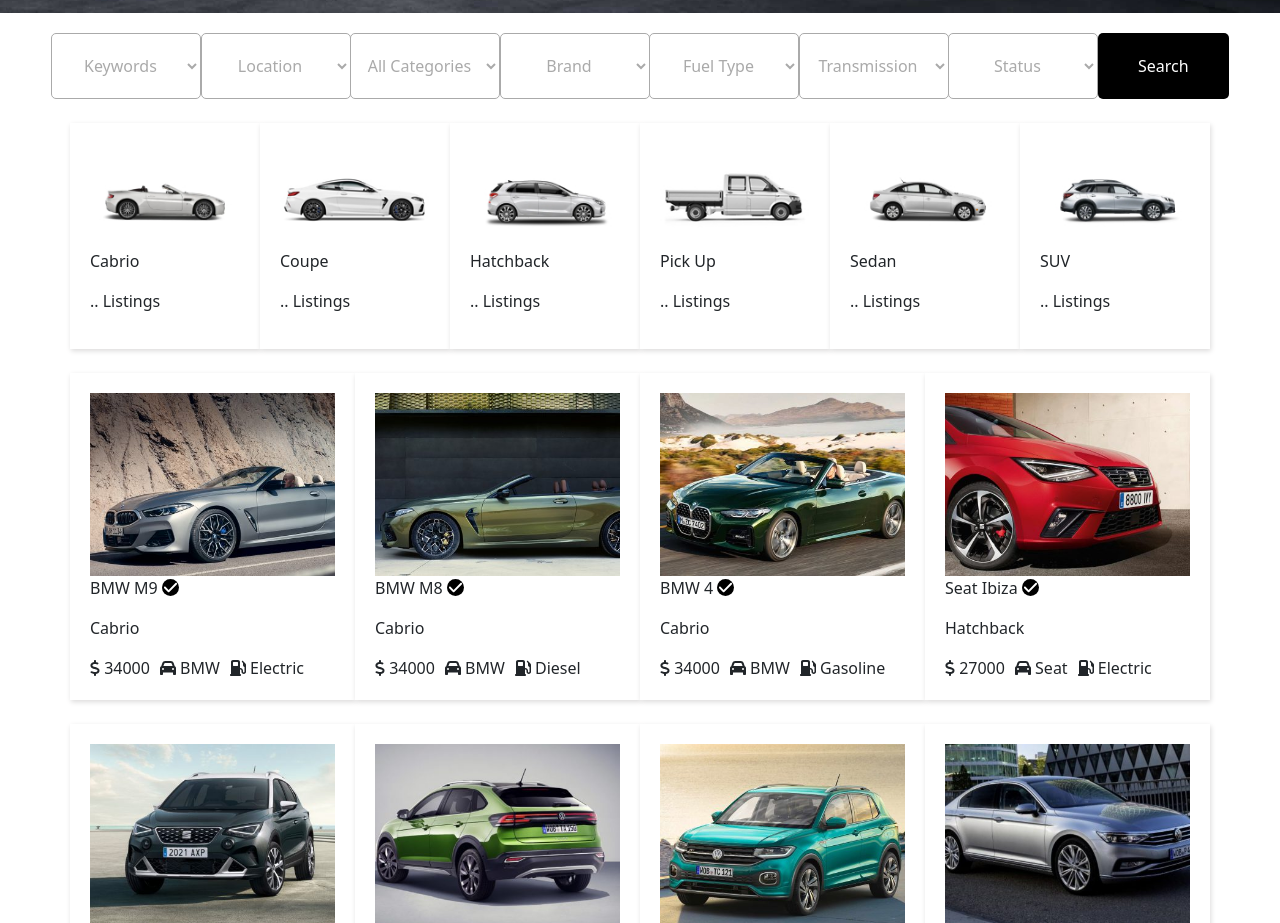
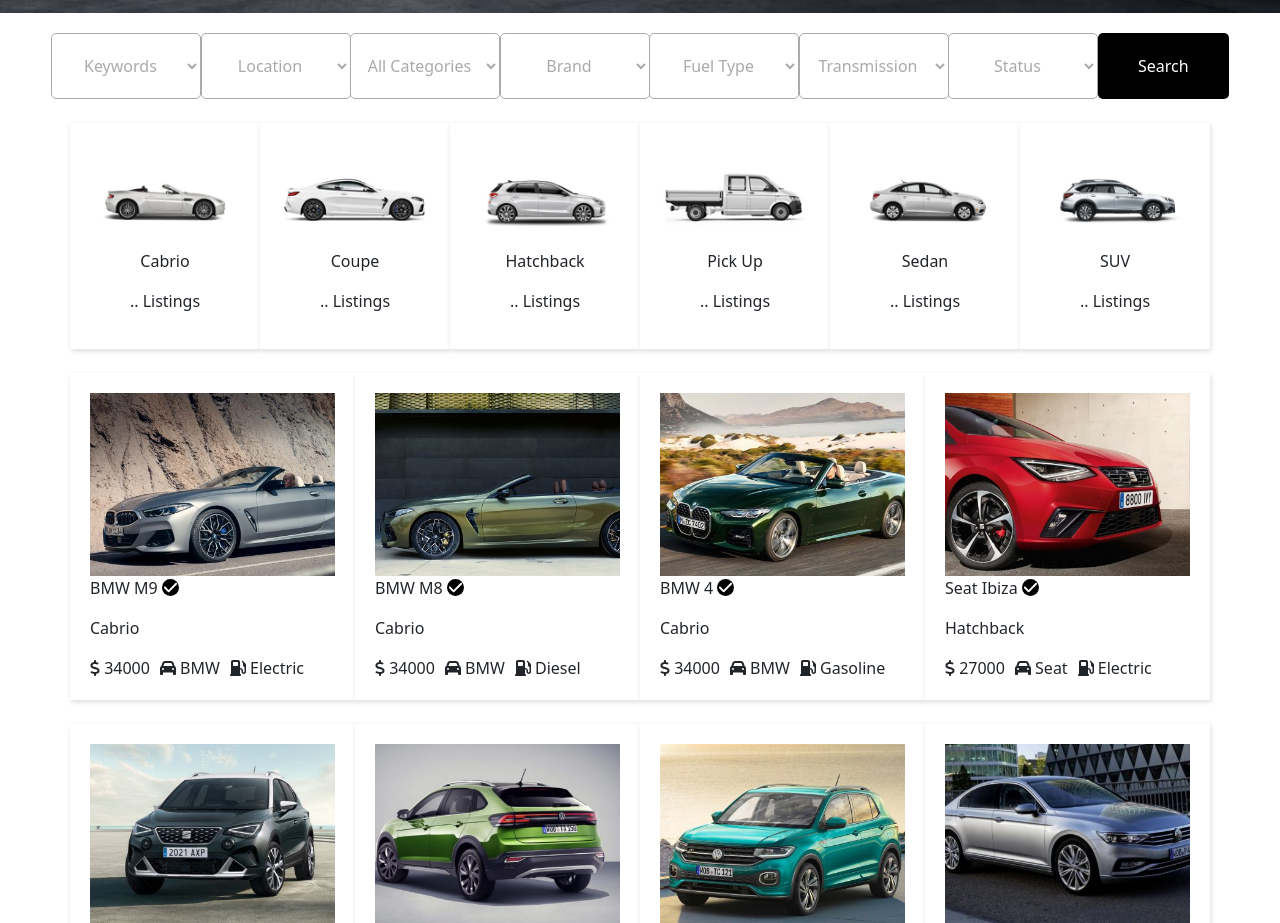
Before and after one commit to lorenzodisanto/proj-html-vuejs, a Vue app: page / in a window 1280 px wide. Shown: the part 880-1803 px from the top of the page. Built offline with nearby package versions, Linux system fonts and the light colour scheme.

Commit message:
feat: style text

```diff
--- a/src/components/sections/AppCars.vue
+++ b/src/components/sections/AppCars.vue
@@ -145,7 +145,7 @@
           class="col-6 col-md-4 col-lg-2 p-0"
           v-for="carCategory in carCategories"
         >
-          <div class="box">
+          <div class="box text-center">
             <img :src="buildImagePath(carCategory.image)" alt="" />
             <p>
               {{ carCategory.name }}
```
